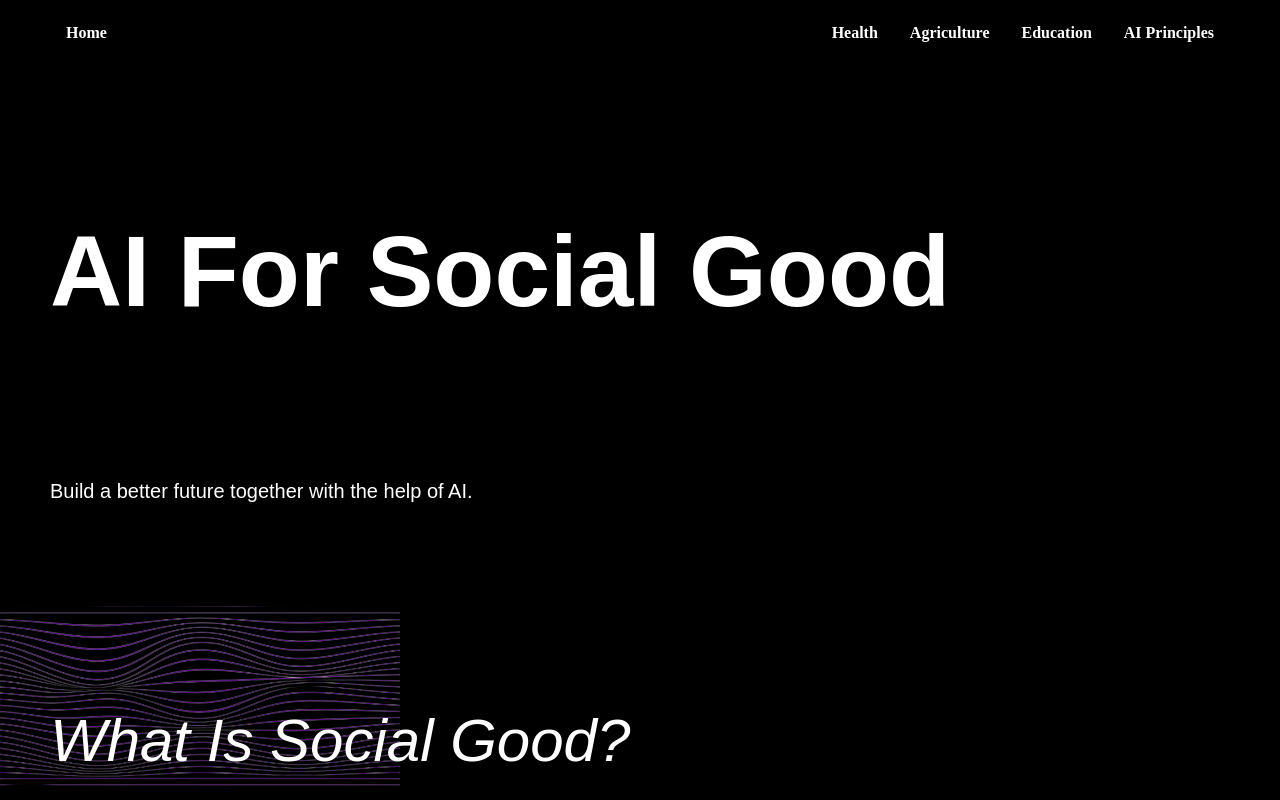
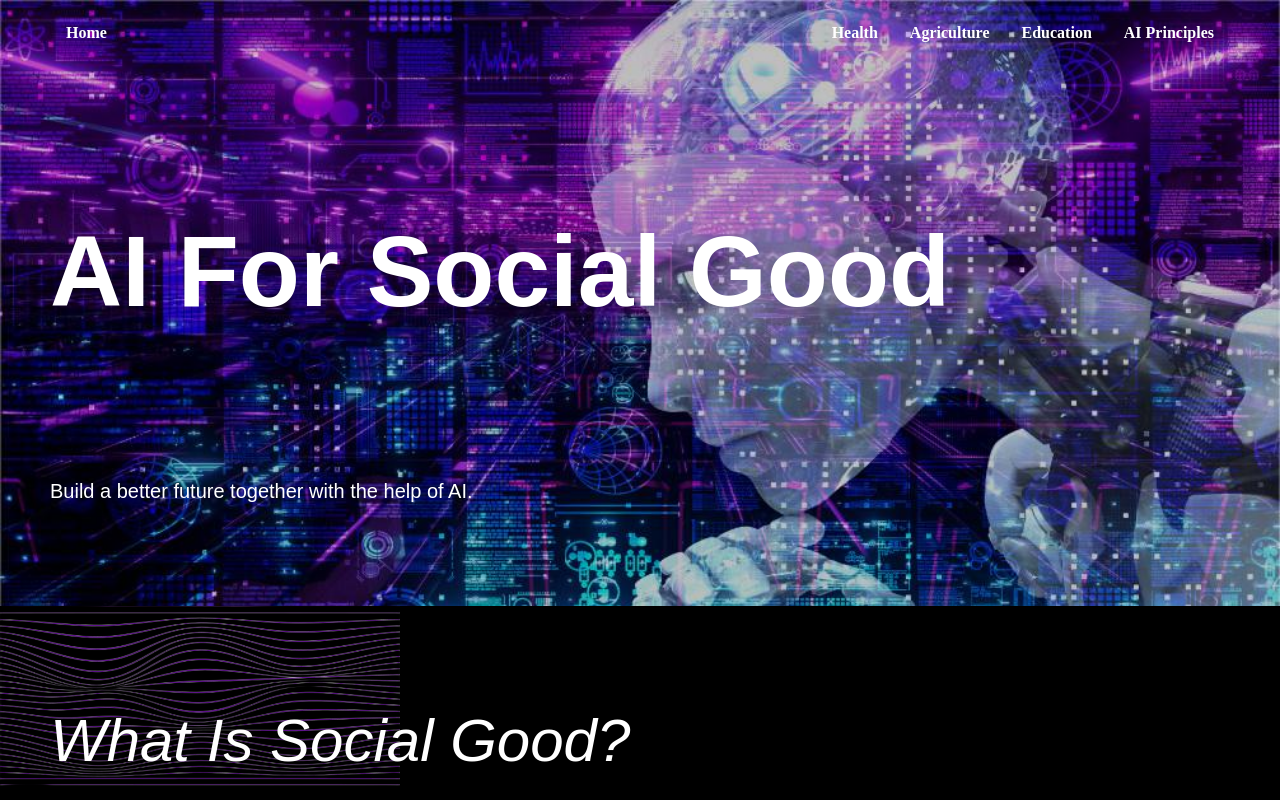
Before and after one commit to gooodyijia/7960-AI-for-social-good, a plain HTML site: page index.html in a window 1280 px wide. Shown: the top 800 px of the page. Drawn offline with Linux system fonts and the light colour scheme; the site is published under a folder, as on GitHub Pages, so addresses that start at the root find nothing.

Commit message:
Update index.css

```diff
--- a/index.css
+++ b/index.css
@@ -4,7 +4,7 @@ body {
 }
 
 .upper {
-    background-image: url(/image/home-upper-back.jpg);
+    background-image: url(image/home-upper-back.jpg);
     background-repeat:no-repeat;
     background-size:100%;
     padding:10px;
```
